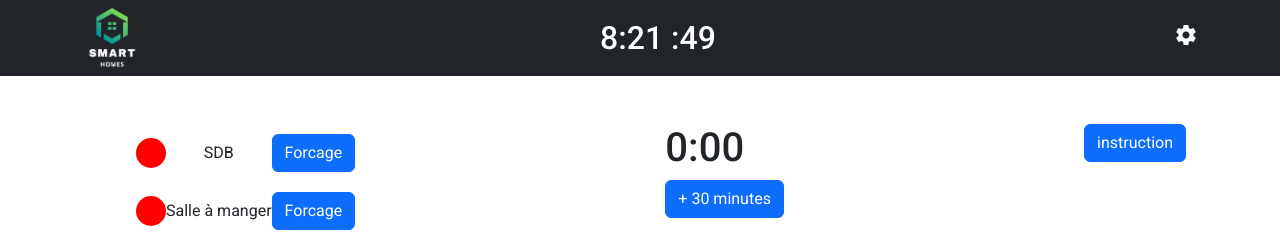
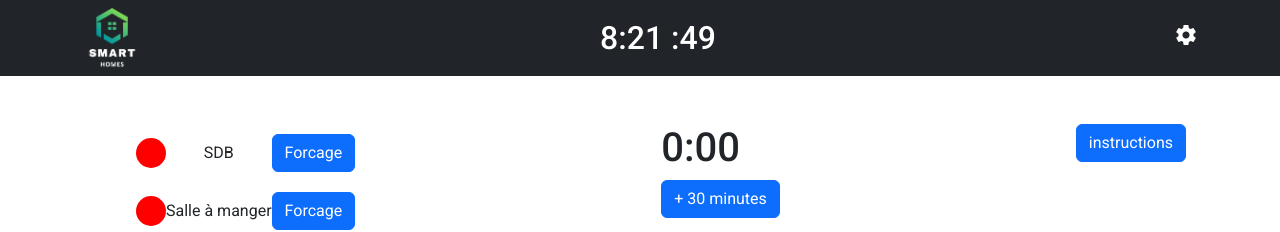
Before and after one commit to samueltomen/angular_automation_project, an Angular app: page / in a window 1280 px wide. Shown: the top 232 px of the page. Built offline with nearby package versions, Linux system fonts and the light colour scheme.

Commit message:
Update home.component.html

```diff
--- a/src/app/home/home.component.html
+++ b/src/app/home/home.component.html
@@ -26,6 +26,6 @@
     <app-timer/>
     <app-force-button
       routerLink="/instructions"
-      text="instruction"/>
+      text="instructions"/>
   </div>
 </div>
```
